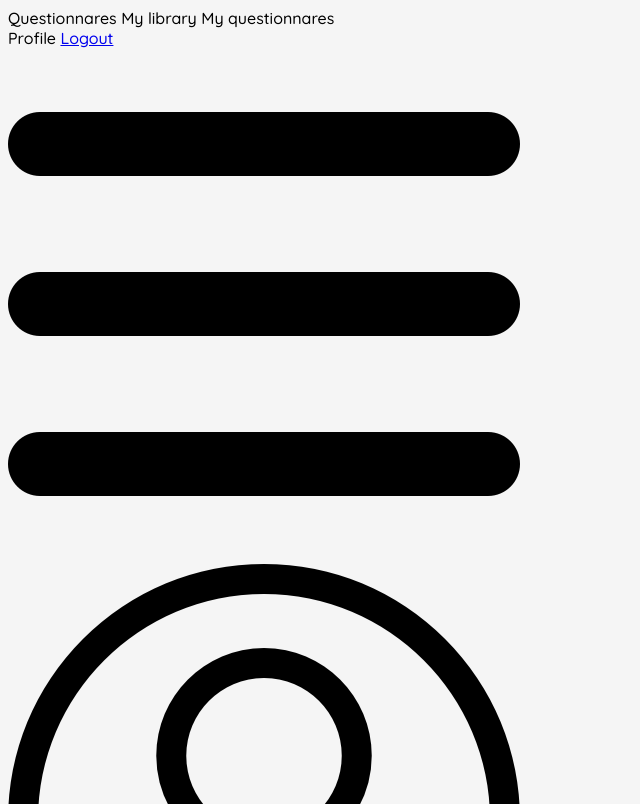
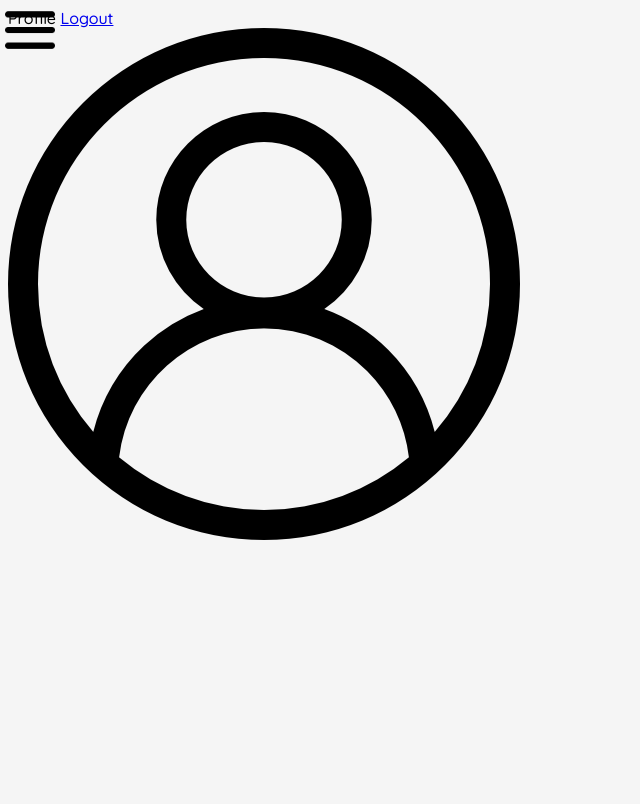
Before and after one commit to kadarkutir/SZFM-Katica-Big, a Flask app: page /index in a window 1280 px wide. Shown: the top 804 px of the page, without its empty margins (0-640 px from the left). After the commit the page ends 540 px from the top, so only its background shows below. Run offline with Flask 2, Linux system fonts and the light colour scheme; the visitor is signed in with stand-in values (Sample User, id 1).

Commit message:
Update style.css (Sidenav on homescreen for menus)

```diff
--- a/App/static/style/style.css
+++ b/App/static/style/style.css
@@ -214,3 +214,53 @@ div.answer_box p{
     font-size: 20px;
 }
 /* User answers design end */
+
+/* Sidenav on homescreen for menus*/
+.sidenav{
+    height: 100%;
+    width: 0;
+    position: fixed;
+    z-index: 1;
+    top: 0;
+    left: 0;
+    background-color: #111;
+    overflow-x: hidden;
+    padding-top: 60px;
+    transition: 0.5s;
+    border-bottom-right-radius: 30px;
+    border-top-right-radius: 30px;
+}
+
+.sidenav a {
+    padding: 8px 8px 8px 32px;
+    text-decoration: none;
+    font-size: 25px;
+    color: #818181;
+    display: block;
+    transition: 0.3s;
+    cursor: default;
+}
+
+.sidenav a:hover{
+    color: #f1f1f1;
+}
+
+.sidenav .closebtn{
+    position: absolute;
+    top: 0;
+    right: 25px;
+    font-size: 36px;
+    margin-left: 50px;
+}
+
+.openNav{
+    position: fixed;
+    left:5px;
+    top: 5px;
+}
+
+.menu_img{
+    width: 50px;
+    height: 50px;
+}
+/* Sidenav on homescreen for menus end */
```
